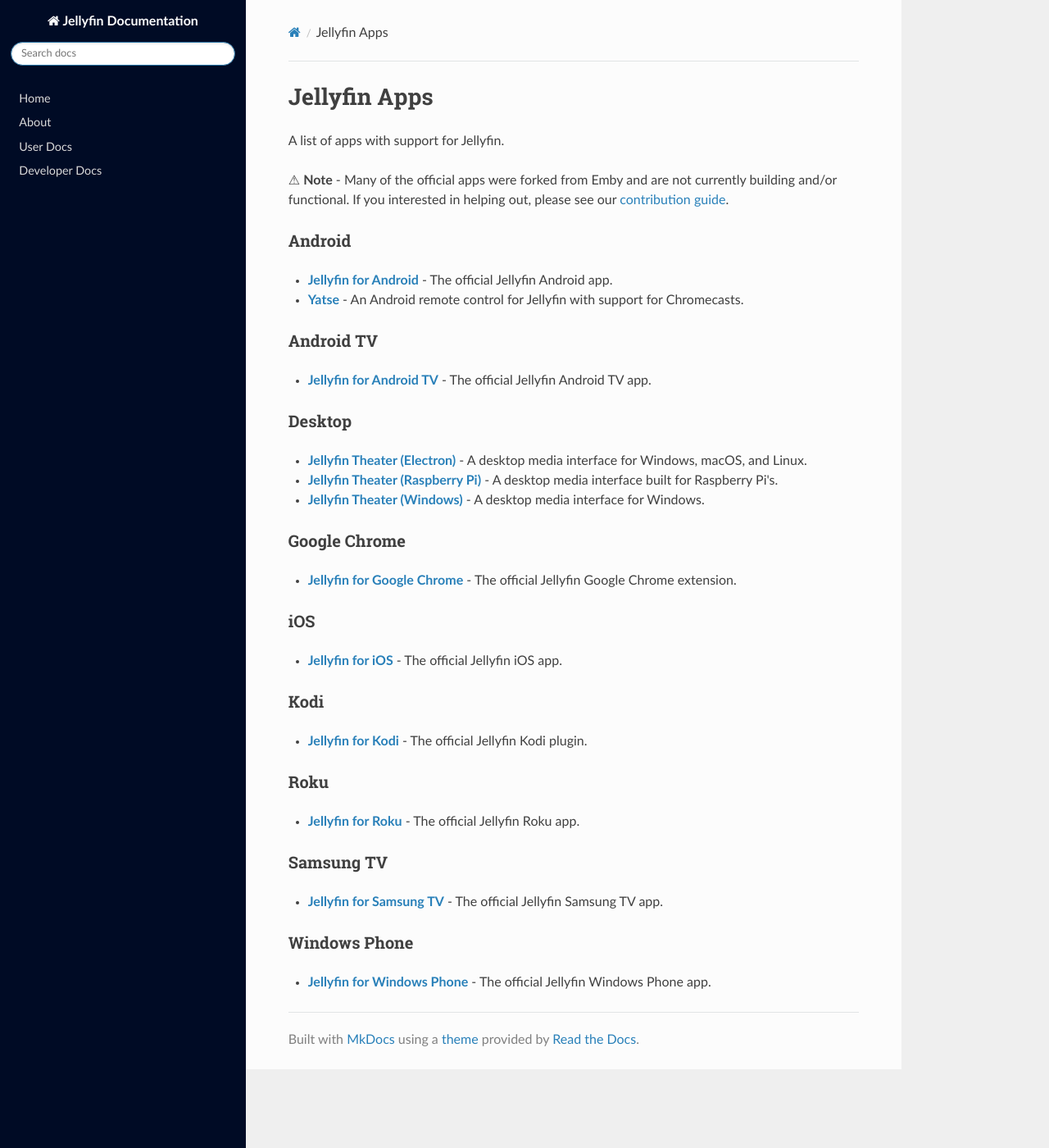
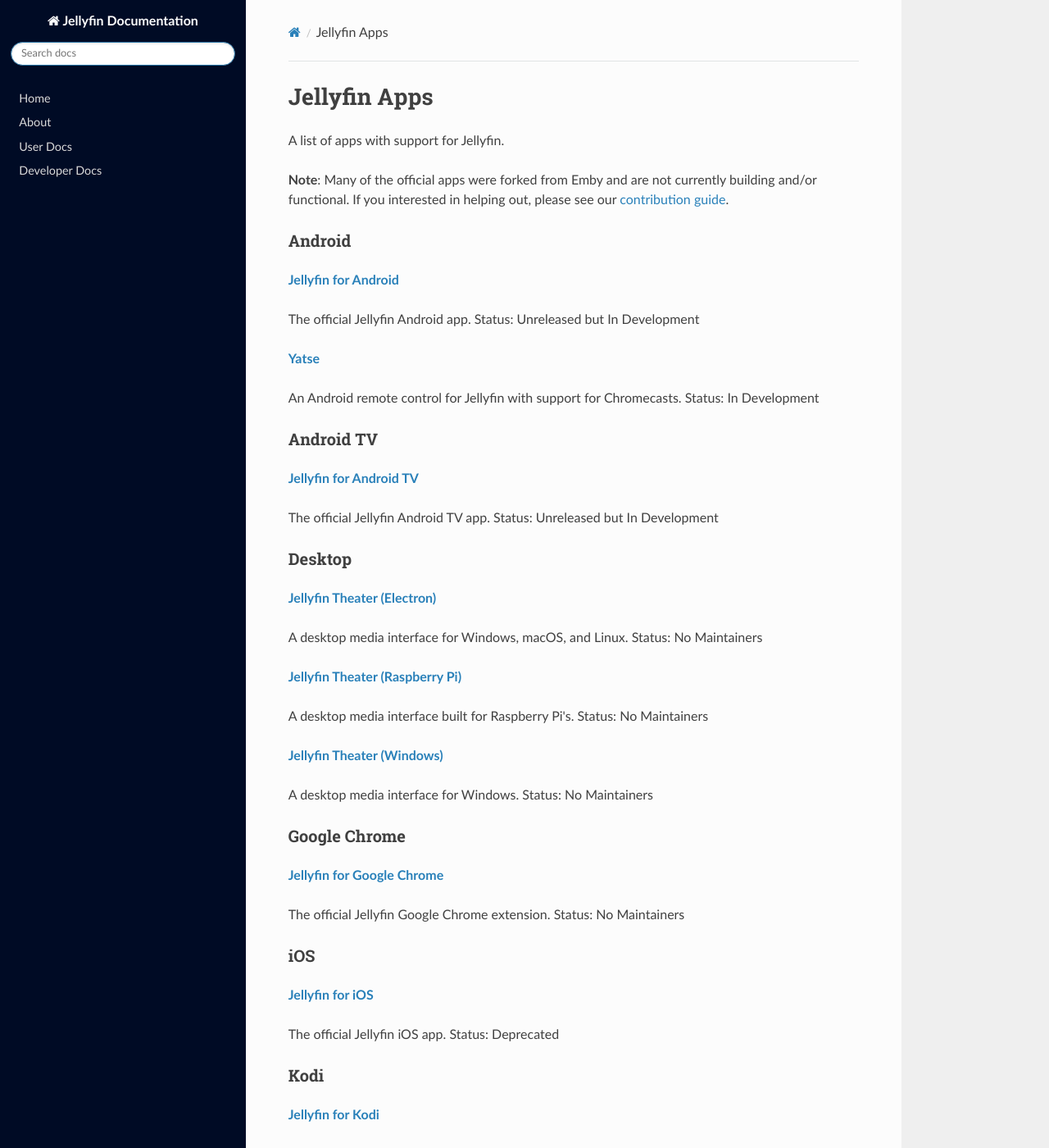
Before and after one commit to jellyfin-archive/jellyfin-docs, an MkDocs documentation site: the page built from docs/user-docs/apps.md, in a window 1280 px wide and 1400 px high. Shown: the whole window at 82% size. Built offline with MkDocs 1.6.1, drawn with Linux system fonts in a browser that asks for light colours; nearby versions of some CDN libraries; some of the changed text lies outside the part shown.

Commit message:
add app status to information

```diff
--- a/docs/user-docs/apps.md
+++ b/docs/user-docs/apps.md
@@ -2,45 +2,83 @@
 
 A list of apps with support for Jellyfin.
 
-⚠ **Note** - Many of the official apps were forked from Emby and are not currently building and/or functional.
+**Note**: Many of the official apps were forked from Emby and are not currently building and/or functional.
 If you interested in helping out, please see our [contribution guide](/developer-docs/contributing).
 
 ### Android
 
-- **[Jellyfin for Android](https://github.com/jellyfin/jellyfin-android)** - The official Jellyfin Android app.
-- **[Yatse](https://www.yatse.tv/)** - An Android remote control for Jellyfin with support for Chromecasts.
+**[Jellyfin for Android](https://github.com/jellyfin/jellyfin-android)**
+
+The official Jellyfin Android app.
+Status: Unreleased but In Development
+
+**[Yatse](https://www.yatse.tv/)**
+
+An Android remote control for Jellyfin with support for Chromecasts.
+Status: In Development
 
 ### Android TV
 
-- **[Jellyfin for Android TV](https://github.com/jellyfin/jellyfin-androidtv)** - The official Jellyfin Android TV app.
+**[Jellyfin for Android TV](https://github.com/jellyfin/jellyfin-androidtv)**
+
+The official Jellyfin Android TV app.
+Status: Unreleased but In Development
 
 ### Desktop
 
-- **[Jellyfin Theater (Electron)](https://github.com/jellyfin/jellyfin-theater-electron)** - A desktop media interface for Windows, macOS, and Linux.
-- **[Jellyfin Theater (Raspberry Pi)](https://github.com/jellyfin/jellyfin-theater-pi)** - A desktop media interface built for Raspberry Pi's.
-- **[Jellyfin Theater (Windows)](https://github.com/jellyfin/jellyfin-theater-windows)** - A desktop media interface for Windows.
+**[Jellyfin Theater (Electron)](https://github.com/jellyfin/jellyfin-theater-electron)**
+
+A desktop media interface for Windows, macOS, and Linux.
+Status: No Maintainers
+
+**[Jellyfin Theater (Raspberry Pi)](https://github.com/jellyfin/jellyfin-theater-pi)**
+
+A desktop media interface built for Raspberry Pi's.
+Status: No Maintainers
+
+**[Jellyfin Theater (Windows)](https://github.com/jellyfin/jellyfin-theater-windows)**
+
+A desktop media interface for Windows.
+Status: No Maintainers
 
 ### Google Chrome
 
-- **[Jellyfin for Google Chrome](https://github.com/jellyfin/jellyfin-chrome)** - The official Jellyfin Google Chrome extension.
+**[Jellyfin for Google Chrome](https://github.com/jellyfin/jellyfin-chrome)**
+
+The official Jellyfin Google Chrome extension.
+Status: No Maintainers
 
 ### iOS
 
-- **[Jellyfin for iOS](https://github.com/jellyfin/jellyfin-ios)** - The official Jellyfin iOS app.
+**[Jellyfin for iOS](https://github.com/jellyfin/jellyfin-ios)**
 
+The official Jellyfin iOS app.
+Status: Deprecated
 
 ### Kodi
 
-- **[Jellyfin for Kodi](https://github.com/jellyfin/jellyfin-kodi)** - The official Jellyfin Kodi plugin.
+**[Jellyfin for Kodi](https://github.com/jellyfin/jellyfin-kodi)**
+
+The official Jellyfin Kodi plugin.
+Status: No Maintainers
 
 ### Roku
 
-- **[Jellyfin for Roku](https://github.com/jellyfin/jellyfin-roku)** - The official Jellyfin Roku app.
+**[Jellyfin for Roku](https://github.com/jellyfin/jellyfin-roku)**
+
+The official Jellyfin Roku app.
+Status: Deprecated
 
 ### Samsung TV
 
-- **[Jellyfin for Samsung TV](https://github.com/jellyfin/jellyfin-samsungtv)** - The official Jellyfin Samsung TV app.
+**[Jellyfin for Samsung TV](https://github.com/jellyfin/jellyfin-samsungtv)**
+
+The official Jellyfin Samsung TV app.
+Status: No Maintainers
 
 ### Windows Phone
 
-- **[Jellyfin for Windows Phone](https://github.com/jellyfin/jellyfin-windowsphone)** - The official Jellyfin Windows Phone app.
+**[Jellyfin for Windows Phone](https://github.com/jellyfin/jellyfin-windowsphone)**
+
+The official Jellyfin Windows Phone app.
+Status: Deprecated
```
